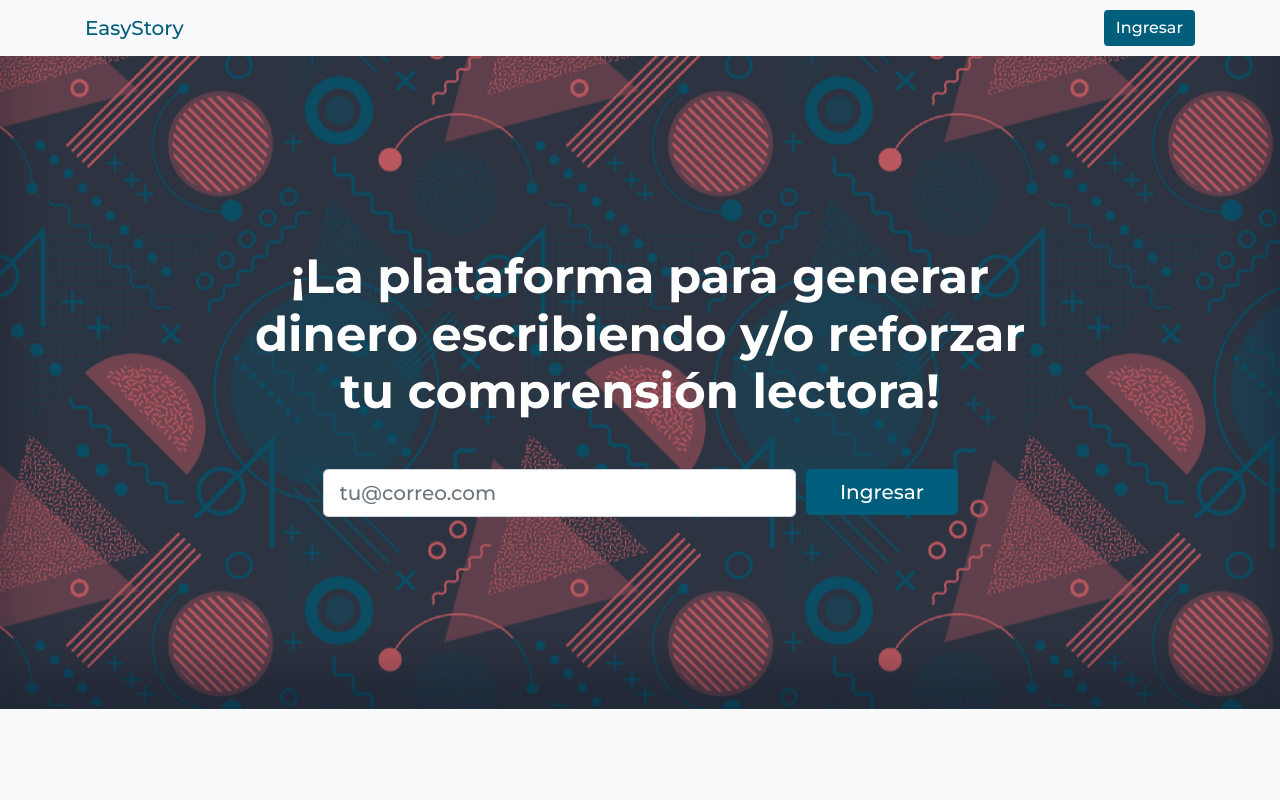
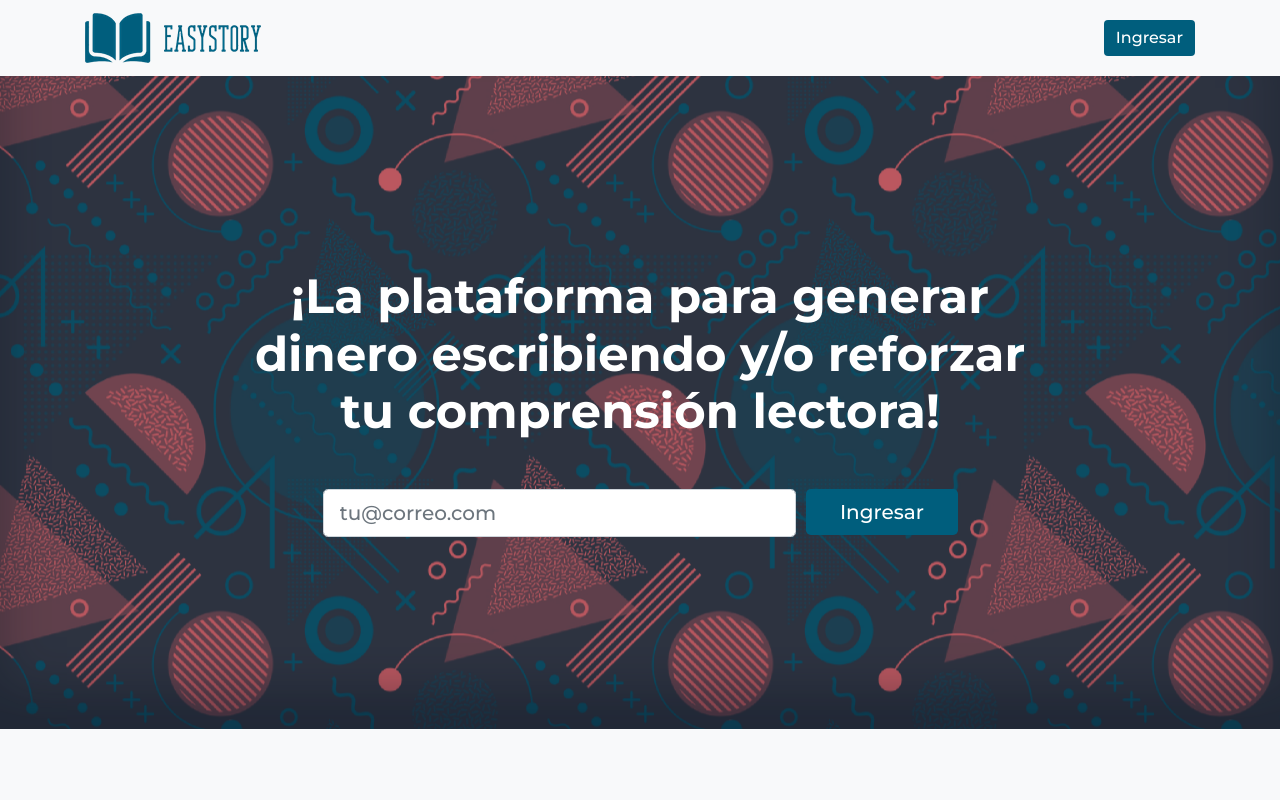
Before and after one commit to abad2016/LandingEasyStory, a website: page index.html in a window 1280 px wide. Shown: the top 800 px of the page. Drawn offline with Linux system fonts and the light colour scheme.

Commit message:
Update index.html

```diff
--- a/index.html
+++ b/index.html
@@ -7,6 +7,7 @@
   <meta name="viewport" content="width=device-width, initial-scale=1, shrink-to-fit=no">
   <meta name="description" content="">
   <meta name="author" content="">
+   <link rel="icon" type="image/png" href="img/libro.png"/>
 
   <title>Landing Page</title>
 
@@ -30,7 +31,7 @@
   <!-- Navigation -->
   <nav class="navbar navbar-light bg-light static-top">
     <div class="container">
-      <a class="navbar-brand" href="#">EasyStory</a>
+      <a class="navbar-brand" href="#"><img src="img/easylogo.png"></a>
       <a class="btn btn-primary" href="#">Ingresar</a>
     </div>
   </nav>
```
